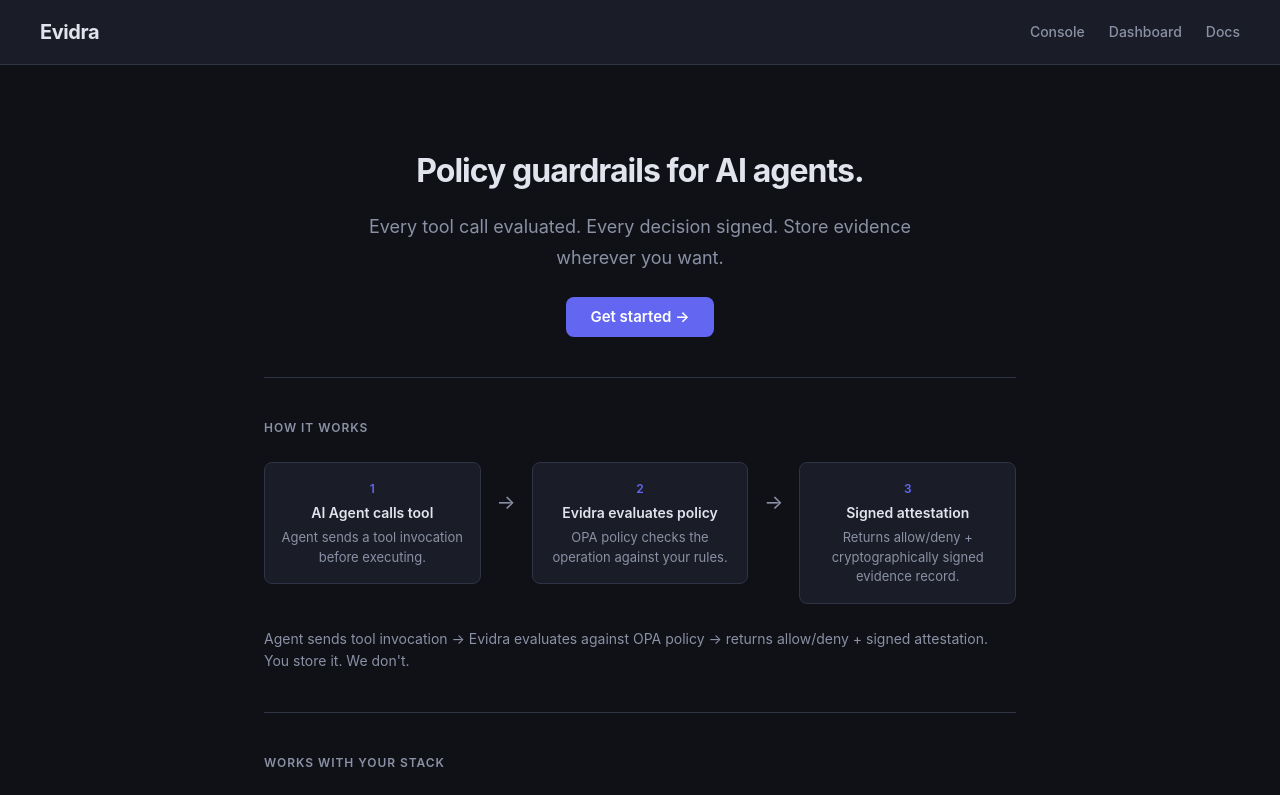
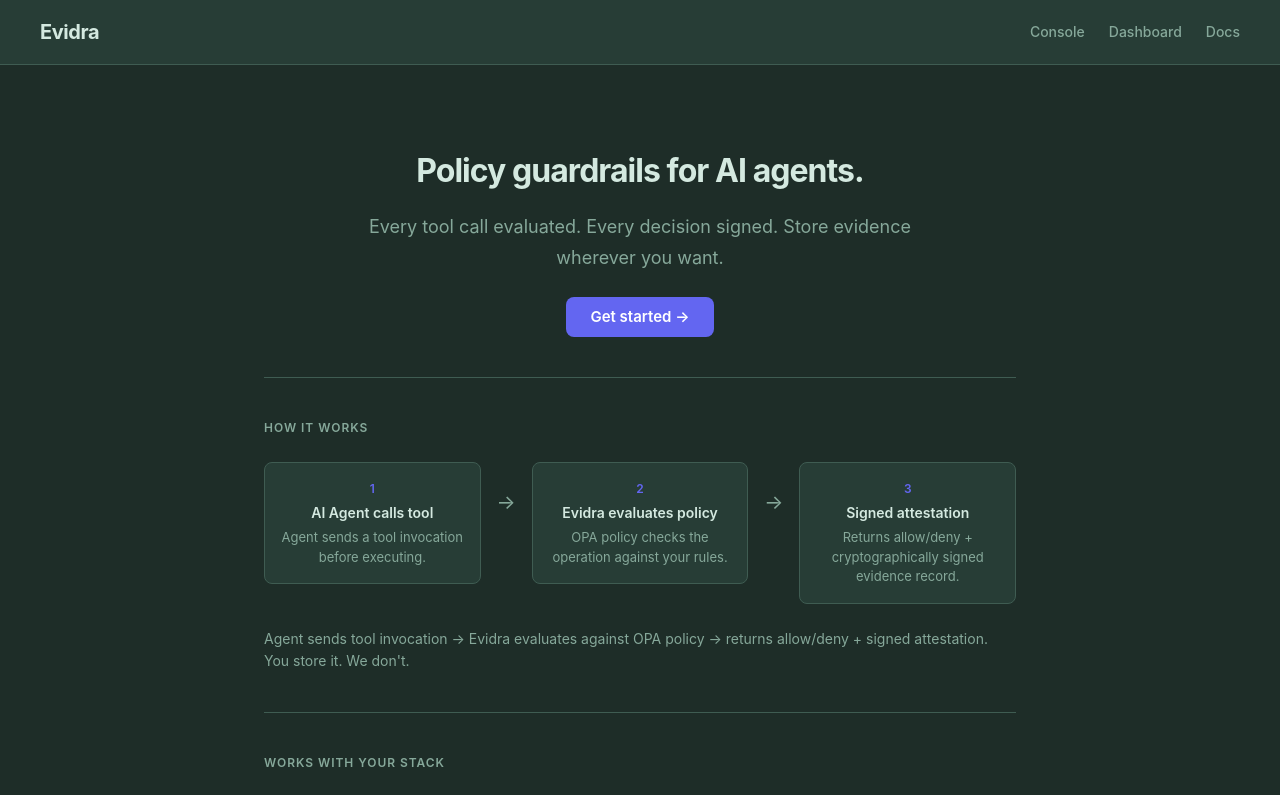
Before and after one commit to vitas/evidra-lock, a React (Vite) app in the folder ui/: page / in a window 1280 px wide. Shown: the top 795 px of the page. Built offline with nearby package versions, Linux system fonts and the light colour scheme; no server answers.

Commit message:
ui: lighten dark theme with green tint, fix GitHub link
- Lighten all background/surface/border colors (~2x brighter, green-shifted)
- Add green tint to text and muted text
- Fix GitHub footer link: github.com/evidra → github.com/vitas/evidra
  (Landing.tsx and Console.tsx)

```diff
--- a/ui/src/pages/Console.tsx
+++ b/ui/src/pages/Console.tsx
@@ -95,7 +95,7 @@
         <a href="#docs">How it works</a>
         <a href="#docs">API Reference</a>
         <a
-          href="https://github.com/evidra"
+          href="https://github.com/vitas/evidra"
           target="_blank"
           rel="noopener noreferrer"
         >
--- a/ui/src/pages/Landing.tsx
+++ b/ui/src/pages/Landing.tsx
@@ -146,7 +146,7 @@
         <span>Open source</span>
         <span>Apache 2.0</span>
         <a href="#docs">Policy catalog</a>
-        <a href="https://github.com/evidra" target="_blank" rel="noopener noreferrer">GitHub</a>
+        <a href="https://github.com/vitas/evidra" target="_blank" rel="noopener noreferrer">GitHub</a>
         <span>evidra.rest</span>
       </footer>
     </div>
--- a/ui/src/styles/global.css
+++ b/ui/src/styles/global.css
@@ -1,16 +1,16 @@
 :root {
-  --color-bg: #0f1117;
-  --color-surface: #1a1d27;
-  --color-surface-hover: #242836;
-  --color-border: #2e3345;
-  --color-text: #e1e4ed;
-  --color-text-muted: #8b91a5;
+  --color-bg: #1e2d28;
+  --color-surface: #273d36;
+  --color-surface-hover: #304840;
+  --color-border: #3f5c52;
+  --color-text: #d4e9e0;
+  --color-text-muted: #86a89a;
   --color-primary: #6366f1;
   --color-primary-hover: #818cf8;
   --color-success: #22c55e;
   --color-danger: #ef4444;
   --color-warning: #f59e0b;
-  --color-code-bg: #12141d;
+  --color-code-bg: #192822;
 
   --radius: 8px;
   --font-mono: "JetBrains Mono", "Fira Code", monospace;
```
